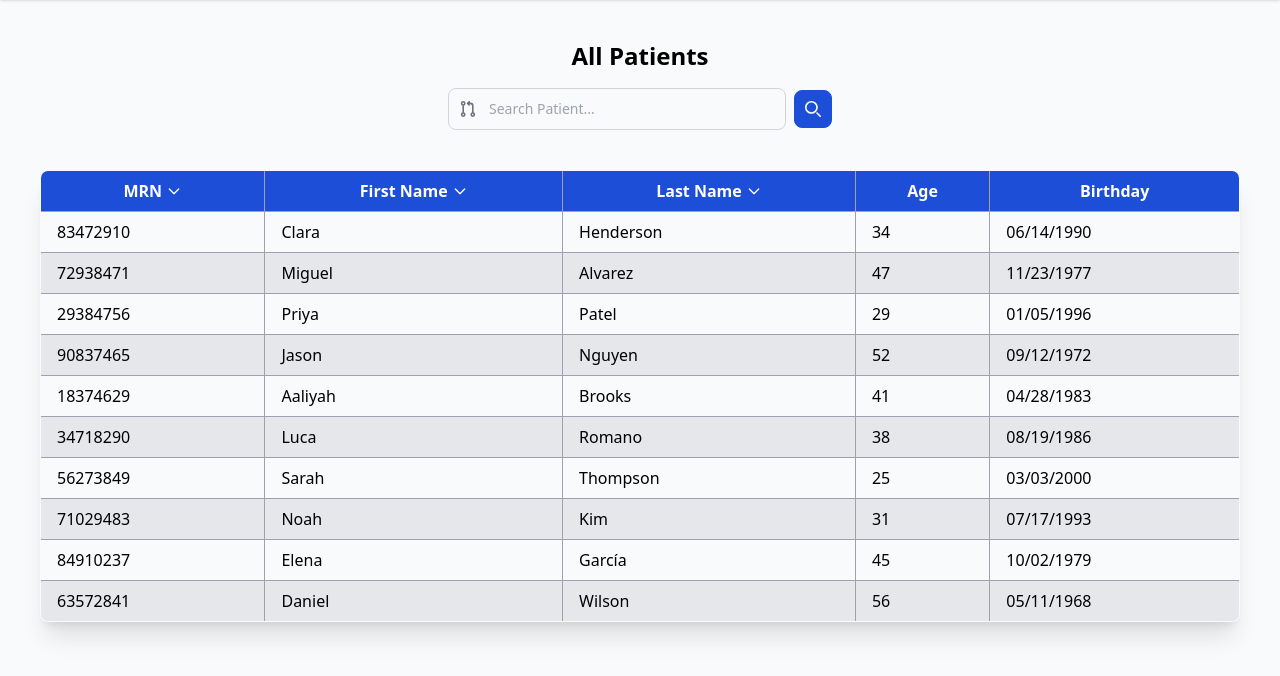
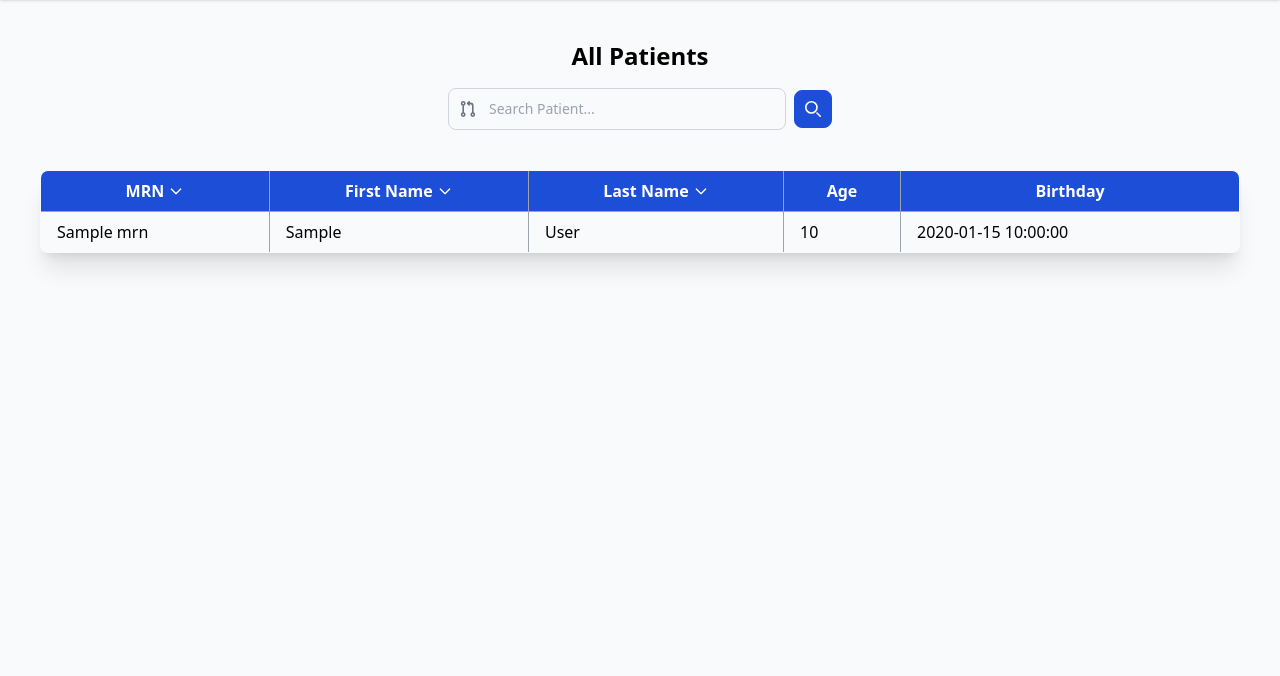
Before and after one commit to MarcelBarrios/MediFlow, a Flask app: page /all_patients in a window 1280 px wide. Shown: the part 58-734 px from the top of the page. Run offline with Flask 3, Linux system fonts and the light colour scheme; a database or web service that is not in the repository returns one stand-in record (values such as "Sample title"); some libraries are stand-ins or nearby versions.

Commit message:
routed new patient to all patients

```diff
--- a/app.py
+++ b/app.py
@@ -1,4 +1,3 @@
-from werkzeug.security import check_password_hash
 from werkzeug.security import generate_password_hash, check_password_hash
 from flask import Flask, render_template, request, redirect, url_for, flash, session, jsonify
 from flask_pymongo import PyMongo
@@ -20,9 +19,12 @@ app.secret_key = os.getenv("SECRET_KEY")
 app.config["MONGO_URI"] = os.getenv(
     "MONGO_URI", "mongodb://localhost:27017/mediflow")
 mongo = PyMongo(app)
+app.mongo = mongo
 
 # Collections
 # mediflow_collection = mongo.db.mediflow
+new_patients_collection = mongo.db.patients
+
 
 
 # --- Import and Register Blueprints ---
--- a/blueprints/all_patients_routes.py
+++ b/blueprints/all_patients_routes.py
@@ -1,25 +1,30 @@
-from flask import Blueprint, render_template, request, redirect, url_for
+from flask import Blueprint, render_template, request, redirect, url_for, current_app
 from .forms import CreateNewPatientForm
 
 all_patients_bp = Blueprint('all_patients', __name__, template_folder='../templates')
 
 @all_patients_bp.route("/all_patients", methods=["GET"])
 def all_patients():
-    return render_template("all_patients.html")
+    patients_collection = current_app.mongo.db.patients
+    patients = list(patients_collection.find())
+    return render_template("all_patients.html", patients=patients)
 
 @all_patients_bp.route("/create_new_patient", methods=["GET", "POST"])
 def create_patient():
     form = CreateNewPatientForm()
 
     if form.validate_on_submit():
-        date_time = form.date_time.data
-        mrn = form.random_mrn.data
-        first_name = form.first_name.data
-        last_name = form.last_name.data
-        dob = form.dob.data
-        age = form.patient_age.data
+        new_patient = {
+            "date_time": form.date_time.data.strftime('%Y-%m-%d %H:%M:%S'),
+            "mrn": form.random_mrn.data,
+            "first_name": form.first_name.data,
+            "last_name": form.last_name.data,
+            "dob": form.dob.data.strftime('%m/%d/%Y'),
+            "age": form.patient_age.data
+        }
 
-        # save to database
+        patients_collection = current_app.mongo.db.patients
+        patients_collection.insert_one(new_patient)
 
         return redirect(url_for("all_patients.all_patients"))
 
--- a/templates/all_patients.html
+++ b/templates/all_patients.html
@@ -67,76 +67,15 @@
       </tr>
     </thead>
     <tbody class="[&>tr:nth-child(even)]:bg-gray-200">
-      <tr>
-        <td class="border border-gray-400 px-4 py-2">83472910</td>
-        <td class="border border-gray-400 px-4 py-2">Clara</td>
-        <td class="border border-gray-400 px-4 py-2">Henderson</td>
-        <td class="border border-gray-400 px-4 py-2">34</td>
-        <td class="border border-gray-400 px-4 py-2">06/14/1990</td>
-      </tr>
-      <tr>
-        <td class="border border-gray-400 px-4 py-2">72938471</td>
-        <td class="border border-gray-400 px-4 py-2">Miguel</td>
-        <td class="border border-gray-400 px-4 py-2">Alvarez</td>
-        <td class="border border-gray-400 px-4 py-2">47</td>
-        <td class="border border-gray-400 px-4 py-2">11/23/1977</td>
-      </tr>
-      <tr>
-        <td class="border border-gray-400 px-4 py-2">29384756</td>
-        <td class="border border-gray-400 px-4 py-2">Priya</td>
-        <td class="border border-gray-400 px-4 py-2">Patel</td>
-        <td class="border border-gray-400 px-4 py-2">29</td>
-        <td class="border border-gray-400 px-4 py-2">01/05/1996</td>
-      </tr>
-      <tr>
-        <td class="border border-gray-400 px-4 py-2">90837465</td>
-        <td class="border border-gray-400 px-4 py-2">Jason</td>
-        <td class="border border-gray-400 px-4 py-2">Nguyen</td>
-        <td class="border border-gray-400 px-4 py-2">52</td>
-        <td class="border border-gray-400 px-4 py-2">09/12/1972</td>
-      </tr>
-      <tr>
-        <td class="border border-gray-400 px-4 py-2">18374629</td>
-        <td class="border border-gray-400 px-4 py-2">Aaliyah</td>
-        <td class="border border-gray-400 px-4 py-2">Brooks</td>
-        <td class="border border-gray-400 px-4 py-2">41</td>
-        <td class="border border-gray-400 px-4 py-2">04/28/1983</td>
-      </tr>
-      <tr>
-        <td class="border border-gray-400 px-4 py-2">34718290</td>
-        <td class="border border-gray-400 px-4 py-2">Luca</td>
-        <td class="border border-gray-400 px-4 py-2">Romano</td>
-        <td class="border border-gray-400 px-4 py-2">38</td>
-        <td class="border border-gray-400 px-4 py-2">08/19/1986</td>
-      </tr>
-      <tr>
-        <td class="border border-gray-400 px-4 py-2">56273849</td>
-        <td class="border border-gray-400 px-4 py-2">Sarah</td>
-        <td class="border border-gray-400 px-4 py-2">Thompson</td>
-        <td class="border border-gray-400 px-4 py-2">25</td>
-        <td class="border border-gray-400 px-4 py-2">03/03/2000</td>
-      </tr>
-      <tr>
-        <td class="border border-gray-400 px-4 py-2">71029483</td>
-        <td class="border border-gray-400 px-4 py-2">Noah</td>
-        <td class="border border-gray-400 px-4 py-2">Kim</td>
-        <td class="border border-gray-400 px-4 py-2">31</td>
-        <td class="border border-gray-400 px-4 py-2">07/17/1993</td>
-      </tr>
-      <tr>
-        <td class="border border-gray-400 px-4 py-2">84910237</td>
-        <td class="border border-gray-400 px-4 py-2">Elena</td>
-        <td class="border border-gray-400 px-4 py-2">García</td>
-        <td class="border border-gray-400 px-4 py-2">45</td>
-        <td class="border border-gray-400 px-4 py-2">10/02/1979</td>
-      </tr>
-      <tr>
-        <td class="border border-gray-400 px-4 py-2">63572841</td>
-        <td class="border border-gray-400 px-4 py-2">Daniel</td>
-        <td class="border border-gray-400 px-4 py-2">Wilson</td>
-        <td class="border border-gray-400 px-4 py-2">56</td>
-        <td class="border border-gray-400 px-4 py-2">05/11/1968</td>
-      </tr>
+      {% for patient in patients %}
+        <tr>
+          <td class="border border-gray-400 px-4 py-2">{{ patient.mrn }}</td>
+          <td class="border border-gray-400 px-4 py-2">{{ patient.first_name }}</td>
+          <td class="border border-gray-400 px-4 py-2">{{ patient.last_name }}</td>
+          <td class="border border-gray-400 px-4 py-2">{{ patient.age }}</td>
+          <td class="border border-gray-400 px-4 py-2">{{ patient.dob }}</td>
+        </tr>
+      {% endfor %}
     </tbody>
   </table>
 </div>
```
